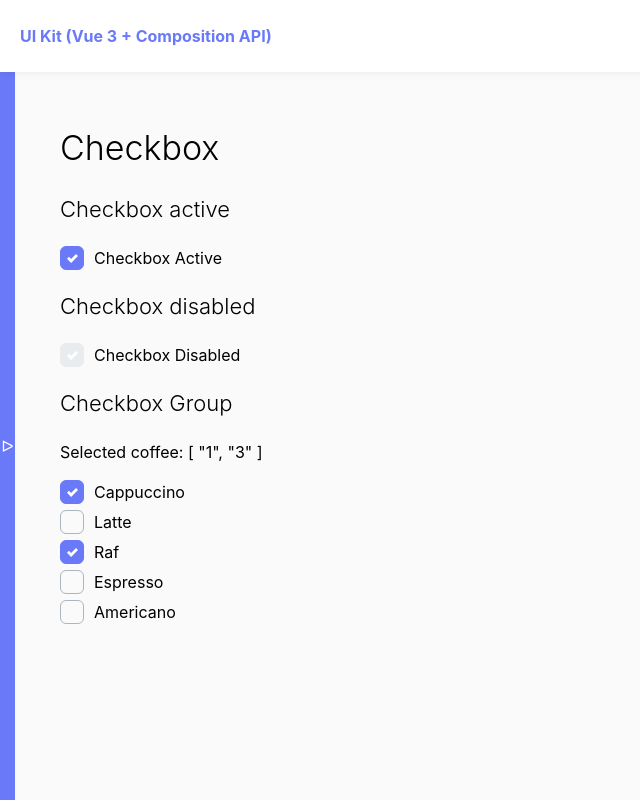
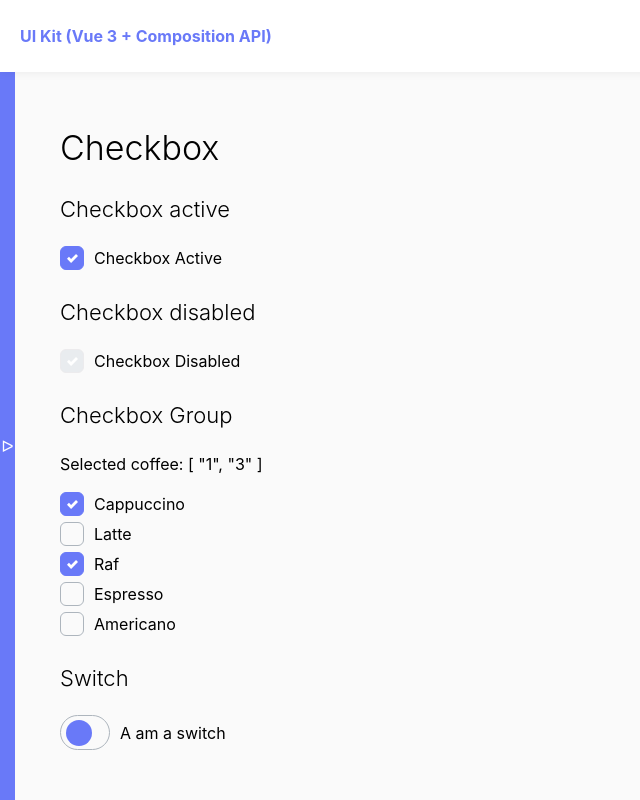
Before and after one commit to viktoriya-lev/vue-ui-kit, a Vue app: page /checkbox in a window 1280 px wide. Shown: the whole page, without its empty margins (0-640 px from the left). Built offline with nearby package versions, Linux system fonts and the light colour scheme.

Commit message:
[UICheckbox]_switch display added; some other minor improvements

```diff
--- a/src/components/Checkbox/UICheckbox.vue
+++ b/src/components/Checkbox/UICheckbox.vue
@@ -1,4 +1,5 @@
 <template>
+  <div :class="[{'switch-container': type === 'switch'}]">
     <input
       :id="id"
       :name="name"
@@ -6,10 +7,25 @@
       :checked="checked"
       :disabled="disabled"
       type="checkbox"
-    class="checkbox"
+      :class="[
+        {'checkbox': type === 'checkbox'},
+        {'switch': type === 'switch'}
+      ]"
       @input="handleClick"
     >
-  <label :for="id">{{ label }}</label>
+    <label
+      :for="id"
+    >
+      {{ label }}
+    </label>
+    <label
+      v-if="type === 'switch'"
+      :for="id"
+      class="switch__label"
+    >
+      {{ label }}
+    </label>
+  </div>
 </template>
 
 <script setup>
@@ -42,6 +58,10 @@
     type: Boolean,
     default: false
   },
+  type: {
+    type: String,
+    default: 'checkbox'
+  }
 })
 
 const emits = defineEmits(['update:checked', 'update-checkbox-group']);
@@ -110,4 +130,63 @@
     border: 1px solid #ECEBED;
   }
 }
+
+.switch {
+  position: absolute;
+  width: 0;
+  height: 0;
+  opacity: 0;
+  visibility: hidden;
+  z-index: -1;
+
+  &-container {
+    display: flex;
+    align-items: center;
+  }
+
+  &__label {
+    margin-left: 10px;
+  }
+
+  & + label {
+    display: block;
+    width: 50px;
+    height: 35px;
+    border: 1px solid #adb5bd;
+    border-radius: 100px;
+    background: #fafafa;
+    text-indent: -9999px;
+    cursor: pointer;
+    position: relative;
+
+    &::after {
+      content: "";
+      position: absolute;
+      top: 50%;
+      left: 5px;
+      width: 26px;
+      height: 26px;
+      background: var(--color-primary);
+      border-radius: 90px;
+      transition: 0.3s;
+      transform: translateY(-50%);
+    }
+  }
+
+  &:checked {
+    & + label {
+      background: var(--color-primary);
+
+      &::after {
+        background: var(--color-white);
+        left: calc(100% - 5px);
+        transform: translateX(-100%) translateY(-50%);
+      }
+
+      &:active::after {
+        width: 33px;
+      }
+    }
+  }
+}
 </style>
--- a/src/views/Checkbox.vue
+++ b/src/views/Checkbox.vue
@@ -33,6 +33,18 @@
       name="coffee"
     />
   </div>
+
+  <h2 class="heading-2">Switch</h2>
+  <div class="line">
+    <UICheckbox
+      v-model:checked="isSwitchActive"
+      id="switch"
+      label="A am a switch"
+      name="switch"
+      value="I like it"
+      type="switch"
+    />
+  </div>
 </template>
 
 <script setup>
@@ -40,6 +52,7 @@
 import { ref } from 'vue';
 import UICheckboxGroup from "@/components/Checkbox/UICheckboxGroup.vue";
 
+const isSwitchActive = ref(false);
 const isActive = ref(true);
 const isDisabled = ref(true);
 const checkboxDisabledChecked = ref(true);
--- a/src/views/Index.vue
+++ b/src/views/Index.vue
@@ -1,5 +1,6 @@
 <template>
-  <h1 class="heading-1">Welcome to UI Kit</h1>
+  <h1 class="heading-1">Welcome to UI Kit designed with Vue</h1>
+  <p>&#8592; Click on the panel to explore the contents!</p>
 </template>
 
 <script setup>
```
Lines whose indentation alone changed are shown as unchanged.
